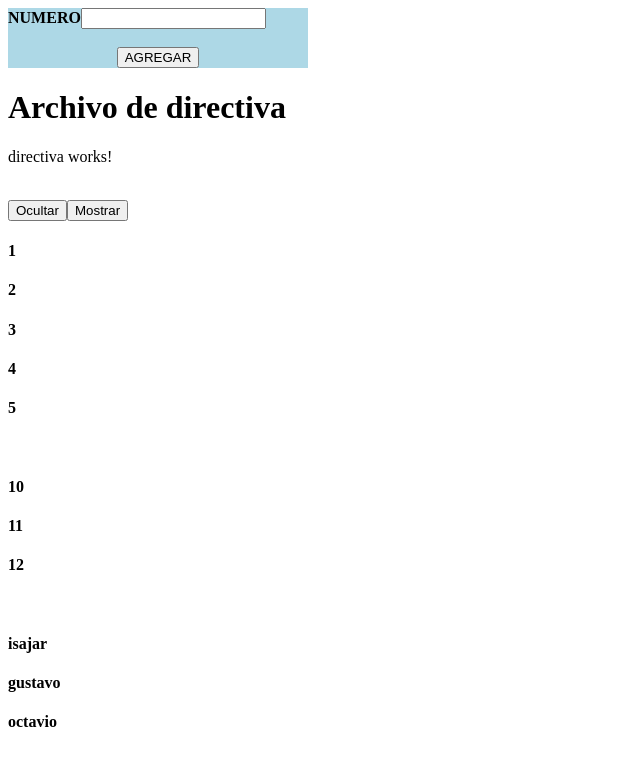
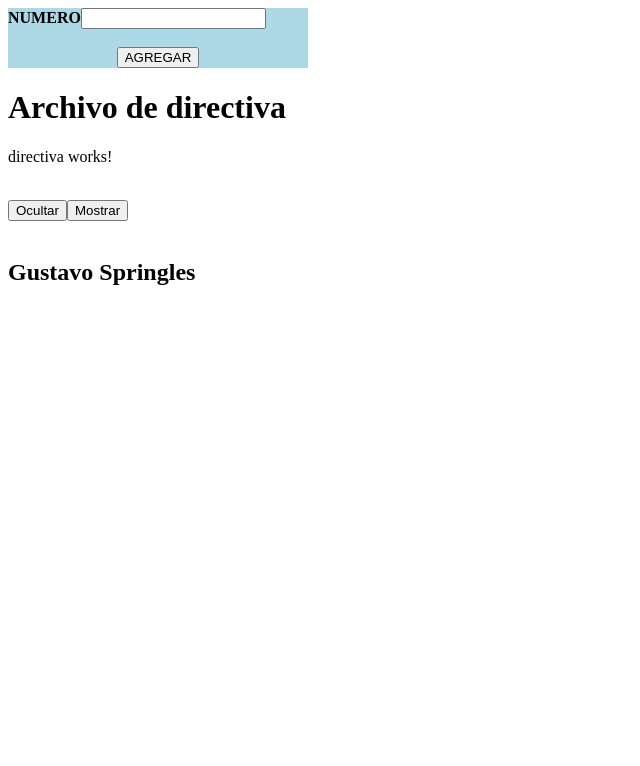
Before and after one commit to Octburgos/PROYECTO2, an Angular app: page / in a window 1280 px wide. Shown: the top 766 px of the page, without its empty margins (0-640 px from the left). Built offline with nearby package versions, Linux system fonts and the light colour scheme.

Commit message:
repaso de vectores y NgFor y objetos

```diff
--- a/src/app/directiva/directiva.component.html
+++ b/src/app/directiva/directiva.component.html
@@ -43,6 +43,7 @@
 
 <br>
 
+<!--
 <h4>10</h4>
 <h4>11</h4>
 <h4>12</h4>
@@ -51,8 +52,11 @@
 <br>
 <h4 *ngFor="let nombre of arregloNombres"> {{ nombre }}</h4>
 
+-->
+
 <!--for(int i=0; i<arregloNombres.lengh; i++){
             nombre = arreloNombres[i];
             <h4> {{nombre}} </h4>
 
     }-->
+<h2>{{persona.nombre}} {{persona.apellido}}</h2>
--- a/src/app/directiva/directiva.component.ts
+++ b/src/app/directiva/directiva.component.ts
@@ -7,10 +7,18 @@ import { Component, OnInit } from '@angular/core';
 })
 export class DirectivaComponent implements OnInit {
   mostrarse: boolean = true;
-  arregloNumeros: number[] =[1,2,3,4,5];
+  arregloNumeros: number[] =[];
 
   arregloNombres: string[] =["isajar","gustavo","octavio"];
   numero: number;
+  //creamos un objeto
+  persona: any = {
+    nombre: "Gustavo",
+    apellido: "Springles",
+    edad: 28,
+
+  }
+
 
 
 
@@ -30,5 +38,6 @@ export class DirectivaComponent implements OnInit {
 // la funcion push agrega un nuevo elemento al arreglo,
   agregarNumero(){
     this.arregloNumeros.push(this.numero);
+    this.numero = undefined;
   }
 }
```
